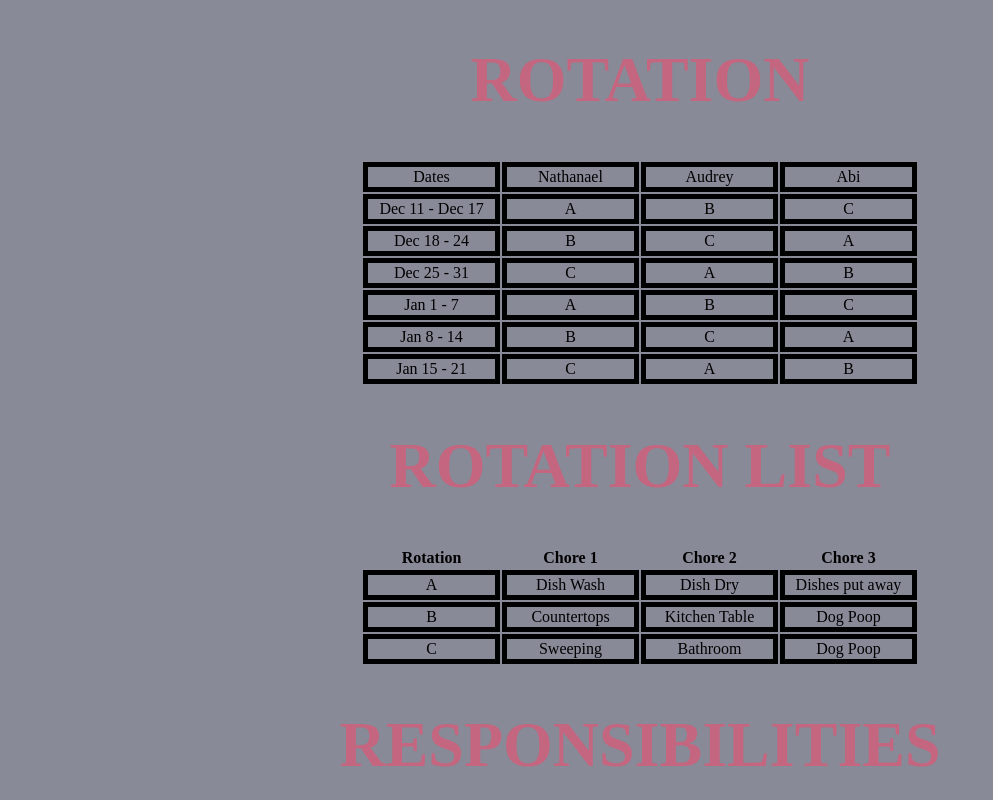
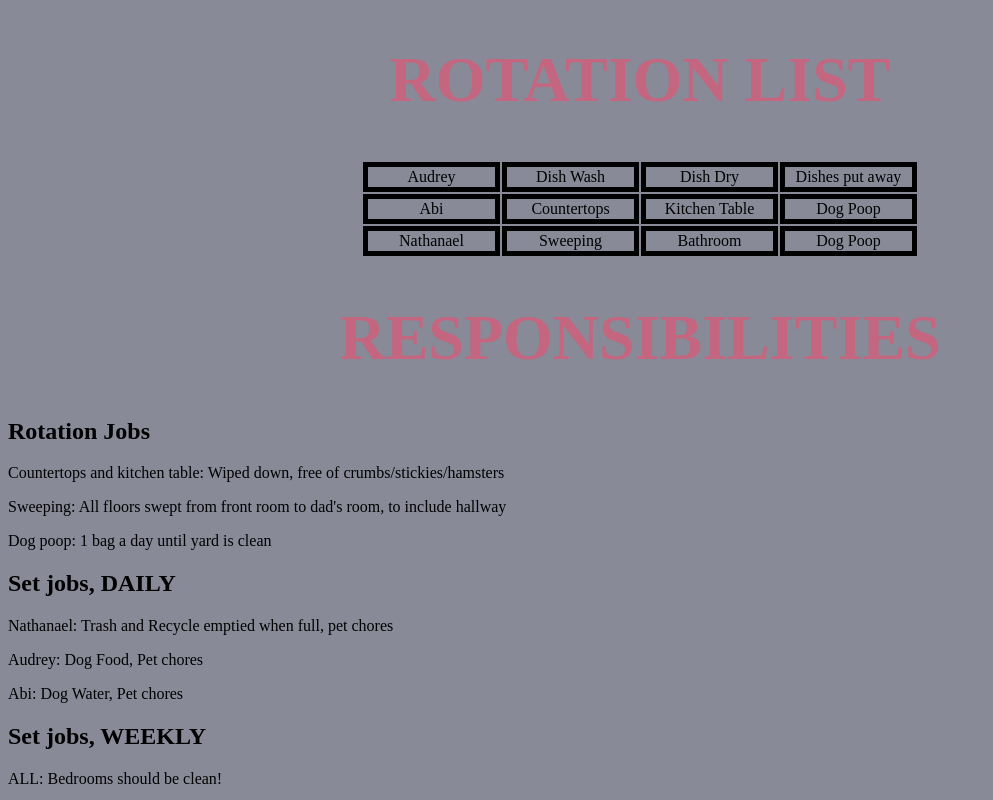
Before and after one commit to Moktor48/LifeTracker, a website built with Parcel: page index.html in a window 1280 px wide. Shown: the top 800 px of the page, without its empty margins (0-993 px from the left). Built offline with nearby package versions, Linux system fonts and the light colour scheme.

Commit message:
Cleaned up headings

```diff
--- a/index.html
+++ b/index.html
@@ -8,75 +8,24 @@
 <body>
 
     <div>
-        <h1>ROTATION</h1>
-        <table class="assign_table">
-            <tr>
-                <td>Dates</td>
-                <td>Nathanael</td>
-                <td>Audrey</td>
-                <td>Abi</td>
-            </tr>
-            <tr>
-                <td>Dec 11 - Dec 17</td>
-                <td>A</td>
-                <td>B</td>
-                <td>C</td>
-            </tr>
-            <tr>
-                <td>Dec 18 - 24</td>
-                <td>B</td>
-                <td>C</td>
-                <td>A</td>
-            </tr>
-            <tr>
-                <td>Dec 25 - 31</td>
-                <td>C</td>
-                <td>A</td>
-                <td>B</td>
-            </tr>
-            <tr>
-                <td>Jan 1 - 7</td>
-                <td>A</td>
-                <td>B</td>
-                <td>C</td>
-            </tr>
-            <tr>
-                <td>Jan 8 - 14</td>
-                <td>B</td>
-                <td>C</td>
-                <td>A</td>
-            </tr>
-            <tr>
-                <td>Jan 15 - 21</td>
-                <td>C</td>
-                <td>A</td>
-                <td>B</td>
-            </tr>
-        </table>
-    </div>
-    <div>
         <h1>Rotation List</h1>
         <table class="rotation">
+
+
             <tr>
-                <th>Rotation</th>
-                <th>Chore 1</th>
-                <th>Chore 2</th>
-                <th>Chore 3</th>
-            </tr>
-            <tr>
-                <td>A</td>
+                <td>Audrey</td>
                 <td>Dish Wash</td>
                 <td>Dish Dry</td>
                 <td>Dishes put away</td>
             </tr>
             <tr>
-                <td>B</td>
+                <td>Abi</td>
                 <td>Countertops</td>
                 <td>Kitchen Table</td>
                 <td>Dog Poop</td>
             </tr>
             <tr>
-                <td>C</td>
+                <td>Nathanael</td>
                 <td>Sweeping</td>
                 <td>Bathroom</td>
                 <td>Dog Poop</td>
```
